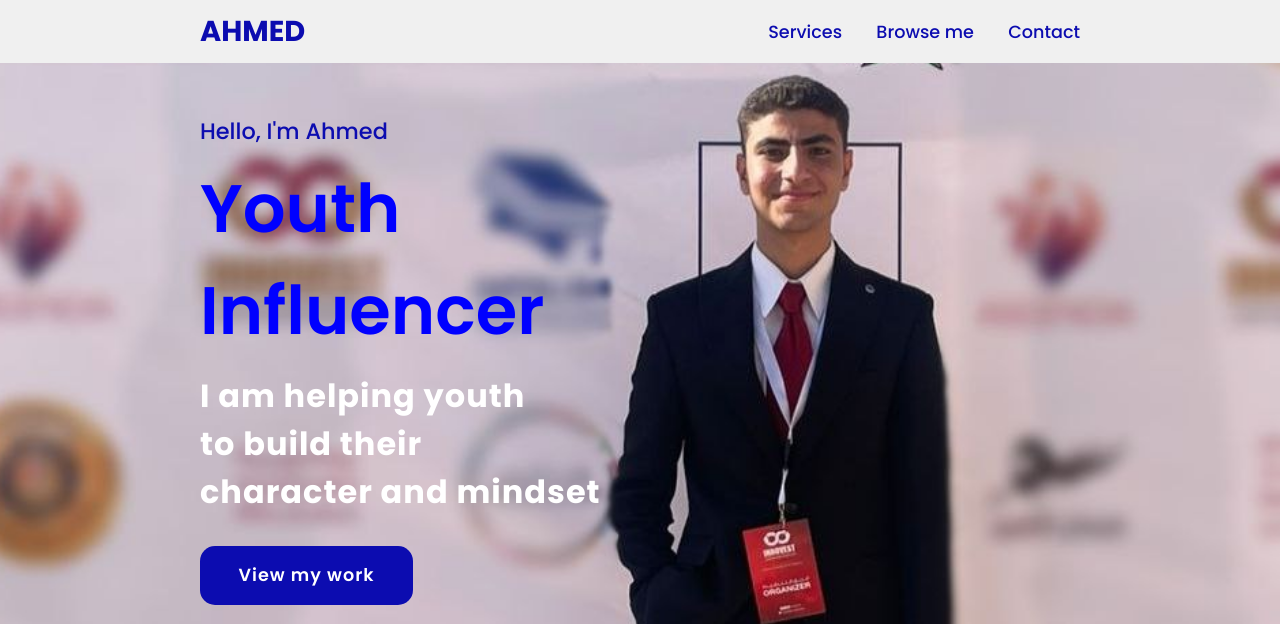
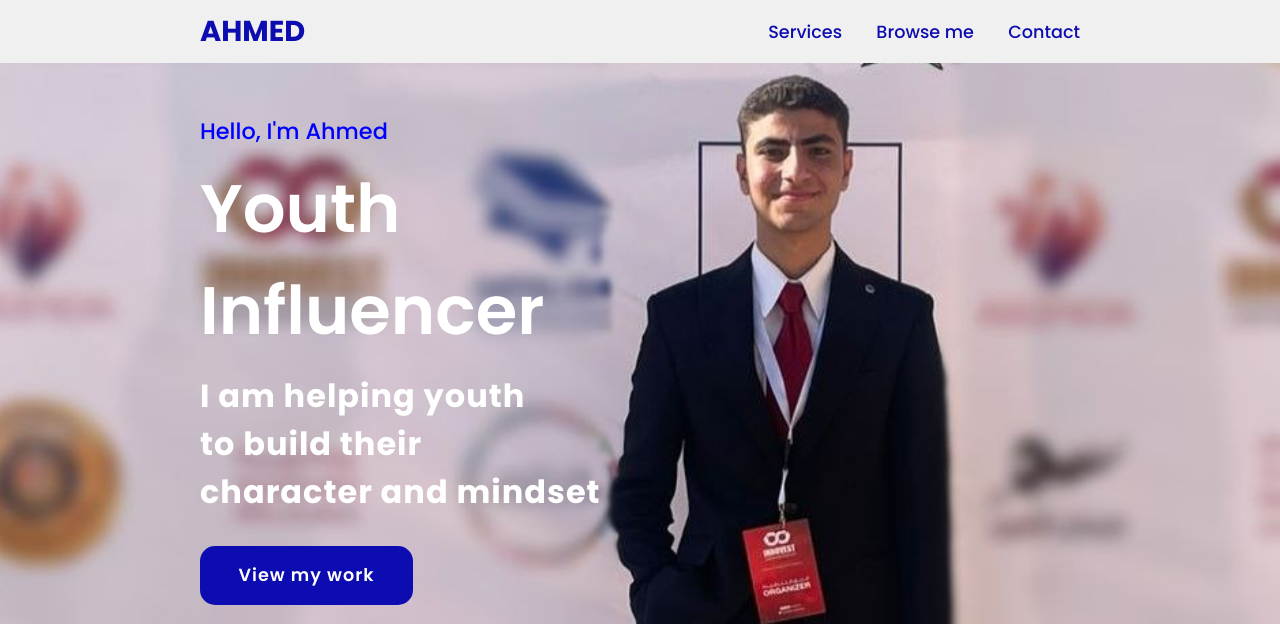
Before and after one commit to Mido122839/ahmedanwar, a plain HTML site: page index.html in a window 1280 px wide. Shown: the top 624 px of the page. Drawn offline with Linux system fonts and the light colour scheme.

Commit message:
Change h2 color to blue and span color to white

```diff
--- a/style.css
+++ b/style.css
@@ -56,7 +56,7 @@ section {
 }
 
 .main h2 {
-    color: rgb(12, 12, 176);
+    color: blue;
     font-size: 1.4em;
     font-weight: 500;
 }
@@ -64,7 +64,7 @@ section {
 .main h2 span {
     display: inline-block;
     margin-top: 10px;
-    color: blue;
+    color: white;
     font-size: 3em;
     font-weight: 600;
 }
```
